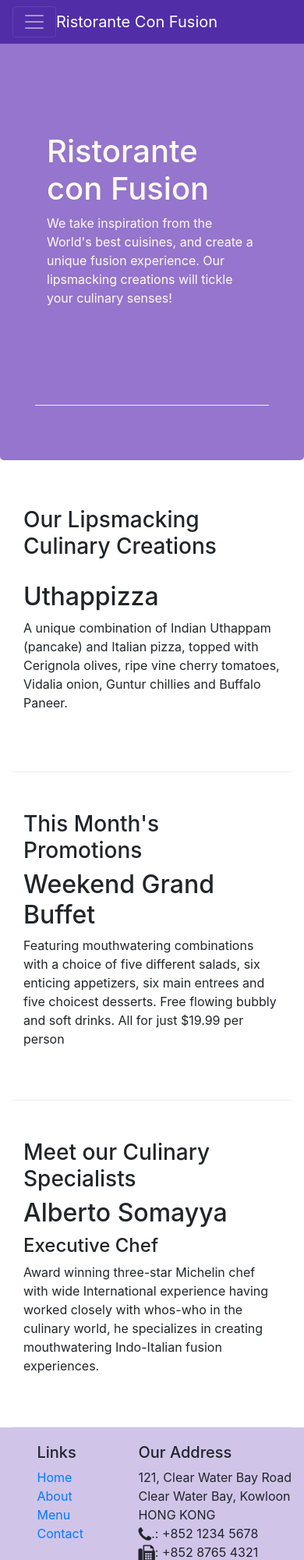
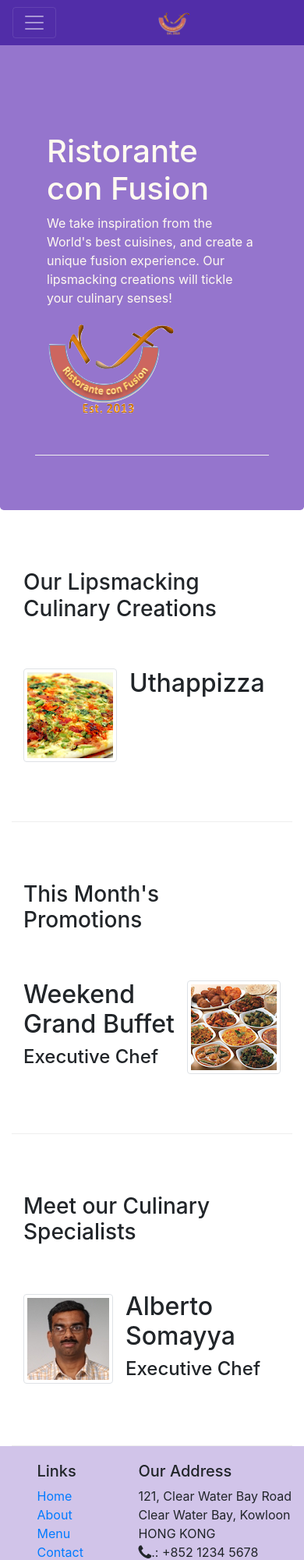
Before and after one commit to zenickn/SETestSite, a website: page index.html in a window 390 px wide. Shown: the top 2000 px of the page at 78% size. Drawn offline with nearby package versions, Linux system fonts and the light colour scheme.

Commit message:
Images and Media

```diff
--- a/index.html
+++ b/index.html
@@ -22,7 +22,7 @@
             <button class="navbar-toggler" type="button" data-toggle="collapse" data-target="#Navbar">
                 <span class="navbar-toggler-icon"></span>
             </button>
-            <a class="navbar-brand mr-auto" href="#">Ristorante Con Fusion</a>
+            <a class="navbar-brand mr-auto" href="#"> <a class="navbar-brand mr-auto" href="#"><img src="img/logo.png" height="30" width="41"></a></a>
             <div class="collapse navbar-collapse" id="Navbar">
                 <ul class="navbar-nav mr-auto">
                     <li class="nav-item active"><a class="nav-link" href="#"><span class ="fa fa-home fa-lg"></span>Home</a></li>
@@ -42,7 +42,8 @@
                     <h1>Ristorante con Fusion</h1>
                     <p>We take inspiration from the World's best cuisines, and create a unique fusion experience. Our lipsmacking creations will tickle your culinary senses!</p>
                 </div>
-                <div class="col-12 col-sm">
+                <div class="col-12 col-sm align-self-center">
+                    <img src="img/logo.png" class="img-fluid">
                 </div>
             </div>
         </div>
@@ -54,8 +55,18 @@
                 <h3>Our Lipsmacking Culinary Creations</h3>
             </div>
             <div class="col col-sm order-sm-first col-md">
-                <h2>Uthappizza</h2>
-                <p>A unique combination of Indian Uthappam (pancake) and Italian pizza, topped with Cerignola olives, ripe vine cherry tomatoes, Vidalia onion, Guntur chillies and Buffalo Paneer.</p>
+                <div class="media">
+                    <img class="d-flex mr-3 img-thumbnail align-self-center"
+                            src="img/uthappizza.png" alt="Uthappizza">
+                    <div class="media-body">
+                        <h2 class="mt-0">Uthappizza</h2>
+                        <p class="d-none d-sm-block">A unique combination of Indian Uthappam (pancake) and
+                            Italian pizza, topped with Cerignola olives, ripe vine
+                            cherry tomatoes, Vidalia onion, Guntur chillies and
+                            Buffalo Paneer.</p>
+                    </div>
+                </div>
+
             </div>
         </div>
 
@@ -65,8 +76,17 @@
                 <h3>This Month's Promotions</h3>
             </div>
             <div class="col col-sm col-md">
-                <h2>Weekend Grand Buffet</h2>
-                <p>Featuring mouthwatering combinations with a choice of five different salads, six enticing appetizers, six main entrees and five choicest desserts. Free flowing bubbly and soft drinks. All for just $19.99 per person </p>
+                <div class="media">
+
+                    <div class="media-body">
+                        <h2 class="mt-0">Weekend Grand Buffet</h2>
+                        <h4>Executive Chef</h4>
+                        <p class="d-none d-sm-block">Featuring mouthwatering combinations with a choice of five different salads, six enticing appetizers, six main entrees and five choicest desserts. Free flowing bubbly and soft drinks. All for just $19.99 per person
+                            </p>
+                    </div>
+                    <img class="d-flex ml-3 img-thumbnail align-self-center"
+                            src="img/buffet.png" alt="Alberto Somayya">
+                </div>
             </div>
         </div>
 
@@ -75,10 +95,20 @@
                 <h3>Meet our Culinary Specialists</h3>
             </div>
             <div class="col col-sm col-md order-sm-first">
-                <h2>Alberto Somayya</h2>
-                <h4>Executive Chef</h4>
-                <p>Award winning three-star Michelin chef with wide International experience having worked closely with whos-who in the culinary world, he specializes in creating mouthwatering Indo-Italian fusion experiences. </p>
-            </div>
+                <div class="media">
+                    <img class="d-flex mr-3 img-thumbnail align-self-center"
+                            src="img/alberto.png" alt="Alberto Somayya">
+                    <div class="media-body">
+                        <h2 class="mt-0">Alberto Somayya</h2>
+                        <h4>Executive Chef</h4>
+                        <p class="d-none d-sm-block">Award winning three-star Michelin chef with wide
+                            International experience having worked closely with
+                            whos-who in the culinary world, he specializes in
+                            creating mouthwatering Indo-Italian fusion experiences.
+                            </p>
+                    </div>
+                </div>
+             </div>
         </div>
     </div>
 
```
Also changed, not shown: aboutus.html (+3 -2 lines), contactus.html (+3 -2 lines), img/alberto.png (added), img/buffet.png (added), img/logo.png (added), img/uthappizza.png (added), 2 other files.
